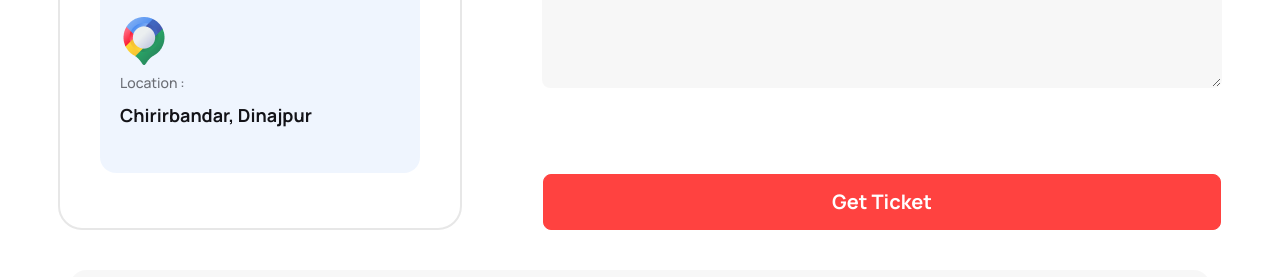
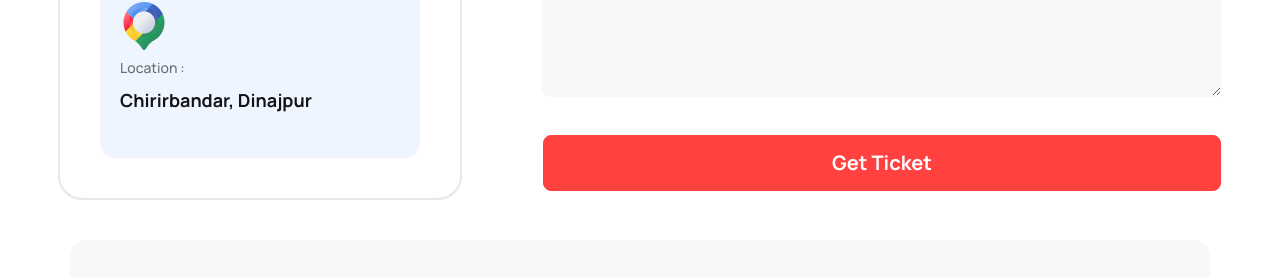
Before and after one commit to itzmesojib/Hockey-s-Metarials-shop-tamplate, a plain HTML site: page index.html in a window 1280 px wide. Shown: the part 4510-4787 px from the top of the page. Drawn offline with nearby package versions, Linux system fonts and the light colour scheme.

Commit message:
input section button margine top change

```diff
--- a/index.html
+++ b/index.html
@@ -882,7 +882,7 @@
               </div>
             </div>
             <div
-              class="w-[320px] lg:w-[680px] mt-5 lg:mt-20 flex justify-center">
+              class="w-[320px] lg:w-[680px] mt-5 lg:mt-8 flex justify-center">
               <a href="#" class="button py-2 lg:py-3 px-24 lg:px-72"
                 >Get Ticket</a>
             </div>
```
